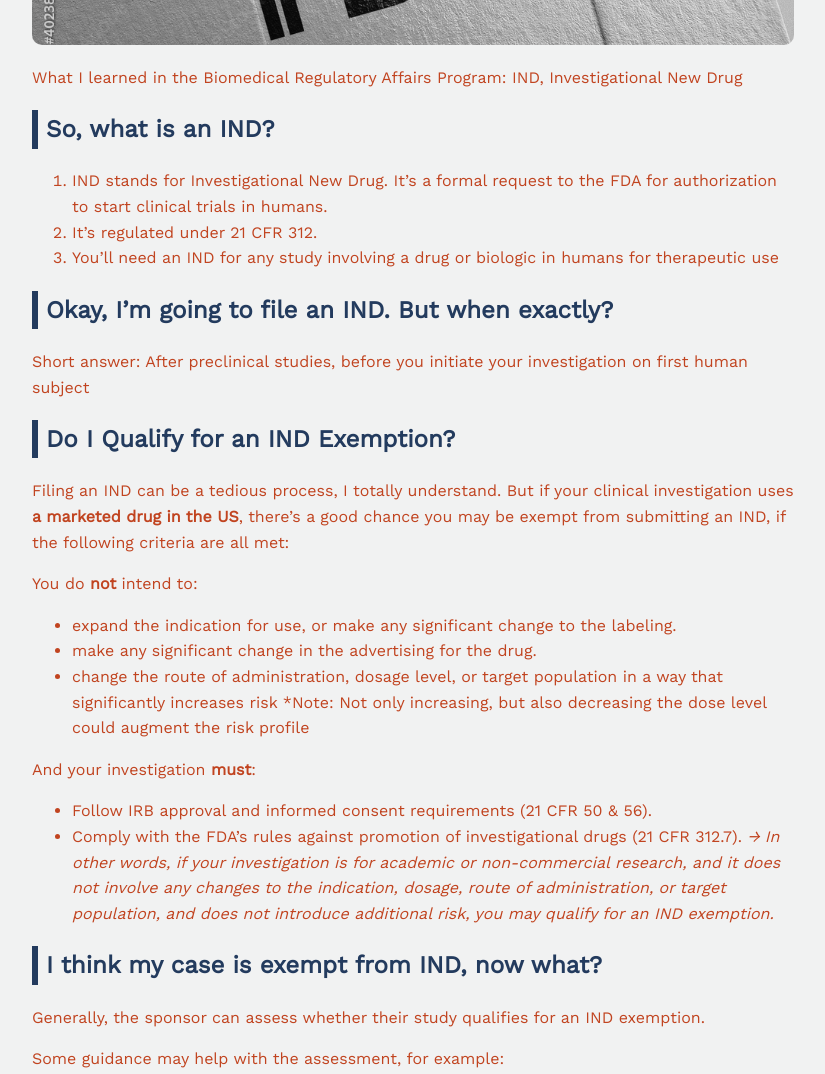
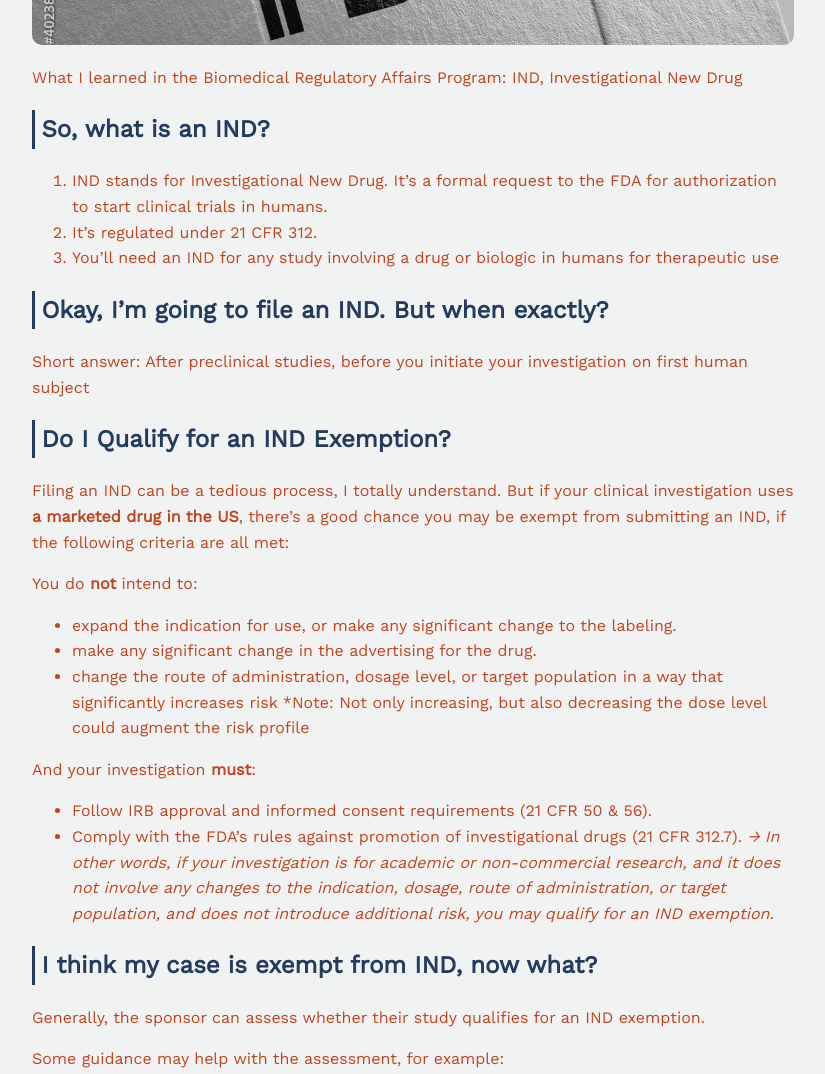
Before and after one commit to MomoInRA/github.io, a Jekyll site: the page built from _posts/2025-07-09-IND-Basics-for-Beginners.md, in a window 1280 px wide. Shown: the part 589-1663 px from the top of the page, without its empty margins (227-1052 px from the left). Built offline with Jekyll 4.4.1, drawn with Linux system fonts in a browser that asks for light colours.

Commit message:
Update style.css

```diff
--- a/assets/css/style.css
+++ b/assets/css/style.css
@@ -246,11 +246,17 @@ h1, h2, h3, h4, h5, h6 { color: var(--heading-color); }
 /* 只想改「文章內」標題就改用這行（把上一行註解掉） */
 /* .post h1, .post h2, .post h3, .post h4, .post h5, .post h6 { color: var(--heading-color); } */
 
-/*（可選）H2 加左側色條，層次更清楚 */
+/* 文章內 H2 左側細線版本 */
 .post h2{
-  border-left: 6px solid var(--heading-color);
-  padding-left: .5rem;
+  border-left: 3px solid var(--heading-color); /* 原本 6px → 改 3px */
+  padding-left: .4rem;                          /* 配合縮小，縮一點內距 */
 }
+
+/* 手機再細一點（可選） */
+@media (max-width: 640px){
+  .post h2{ border-left-width: 2px; padding-left: .35rem; }
+}
+
 
 /*（可選）首頁大標也套同色 */
 header h1, header h1 a { color: var(--heading-color); }
```
